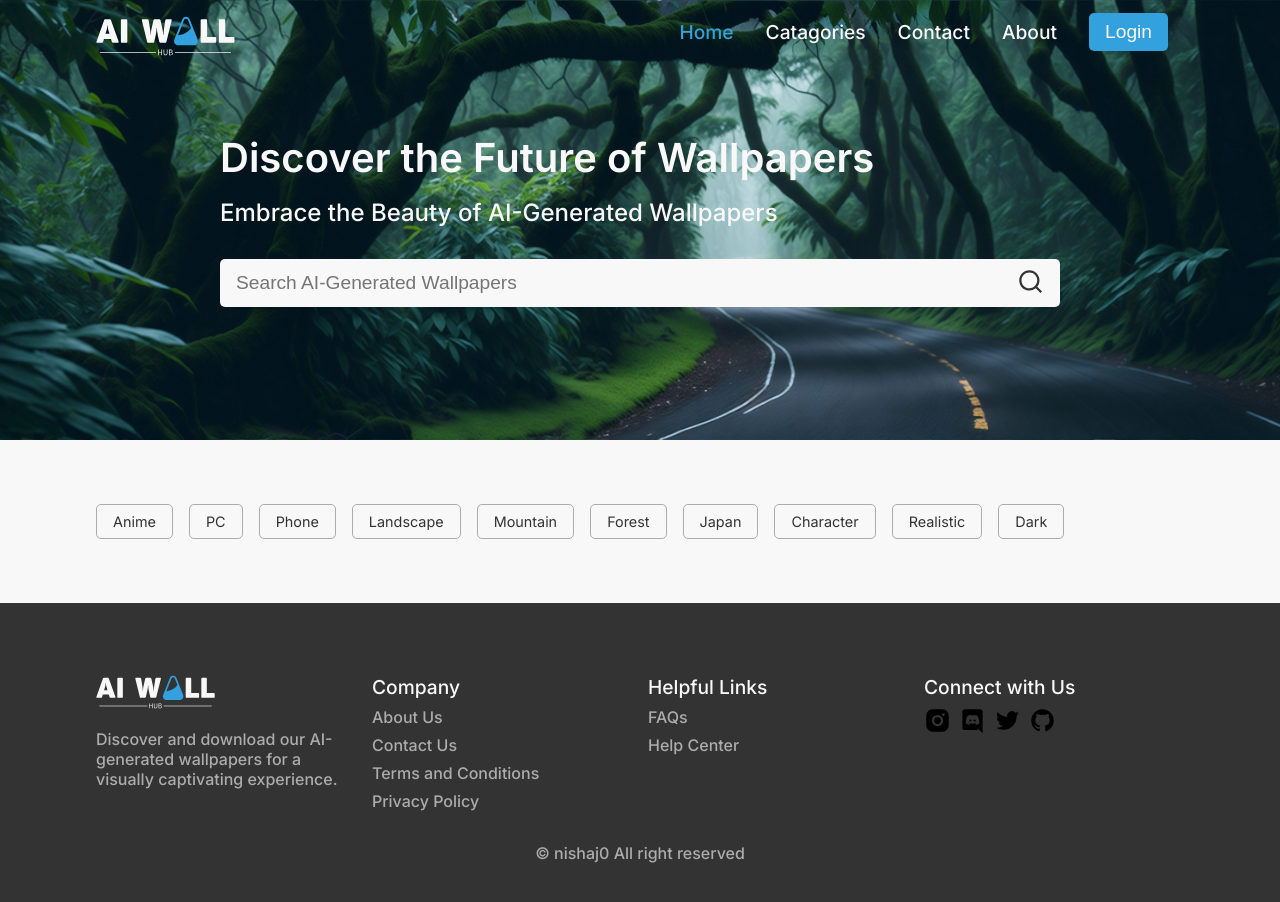
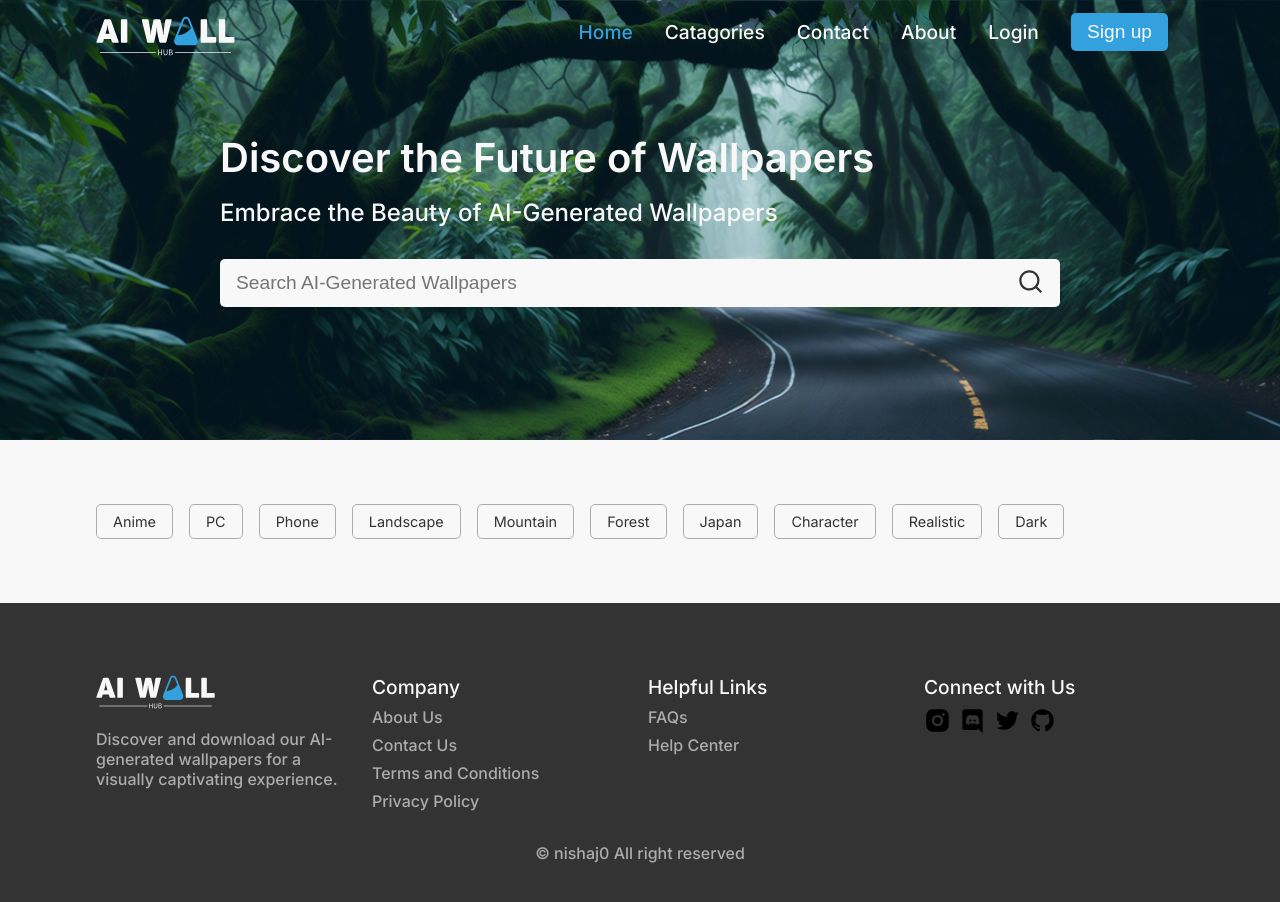
Before and after one commit to nishaj0/Ai_WallHub, a React (Vite) app in the folder client/: page / in a window 1280 px wide. Shown: the top 902 px of the page. Built offline with nearby package versions, Linux system fonts and the light colour scheme.

Commit message:
added sign up Link in header

```diff
--- a/client/src/containers/Header/Header.jsx
+++ b/client/src/containers/Header/Header.jsx
@@ -91,9 +91,17 @@ function Header() {
                      >
                         About
                      </NavLink>
+                     <NavLink
+                        to="/login"
+                        className={({ isActive }) =>
+                           isActive ? activeLinkClass : null
+                        }
+                     >
+                        Login
+                     </NavLink>
                   </div>
-                  <Link to="/login" className="wallHub__nav-login">
-                     <button>Login</button>
+                  <Link to="/signup" className="wallHub__nav-login">
+                     <button>Sign up</button>
                   </Link>
                   <div className="wallHub__nav-toggler">
                      {toggleMenu ? (
@@ -165,9 +173,19 @@ function Header() {
                      >
                         About
                      </NavLink>
+                     <NavLink
+                        to="/login"
+                        className={({ isActive }) =>
+                           isActive
+                              ? menuLinkClass + " " + activeLinkClass
+                              : menuLinkClass
+                        }
+                     >
+                        Login
+                     </NavLink>
                      <div className="wallHub__header-menu_login">
-                        <Link to="/login">
-                           <button>Login</button>
+                        <Link to="/signup">
+                           <button>Sign up</button>
                         </Link>
                      </div>
                   </div>
```
